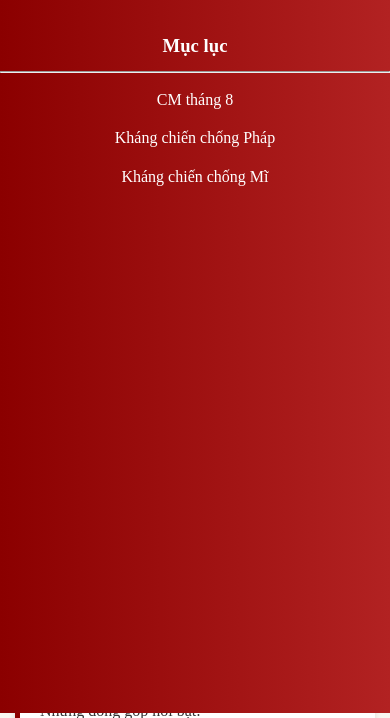
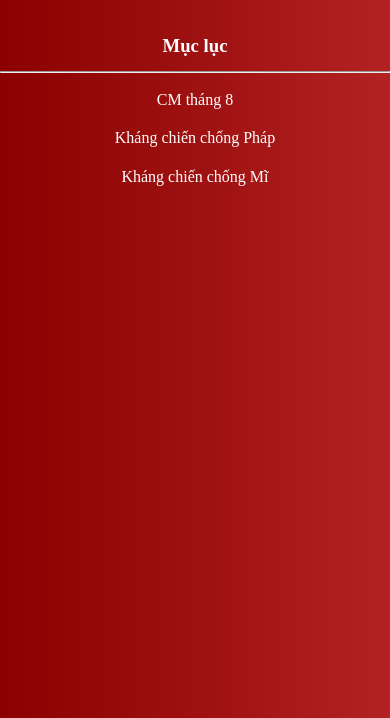
Before and after one commit to TeaNTeaonline/12A6, a plain HTML site: page index.html in a window 390 px wide. Shown: the part 126-844 px from the top of the page. Drawn offline with Linux system fonts and the light colour scheme.

Commit message:
Update index.html

```diff
--- a/index.html
+++ b/index.html
@@ -52,7 +52,7 @@
         @media (max-width: 768px) {
             .toc {
                 position: fixed; /* Không cố định khi màn hình nhỏ */
-                bottom: 5px;
+                bottom: -50%;
                 left: 0;
                 width: 100%; /* Chiếm toàn bộ chiều ngang */
                 padding: 5px 0;
```
